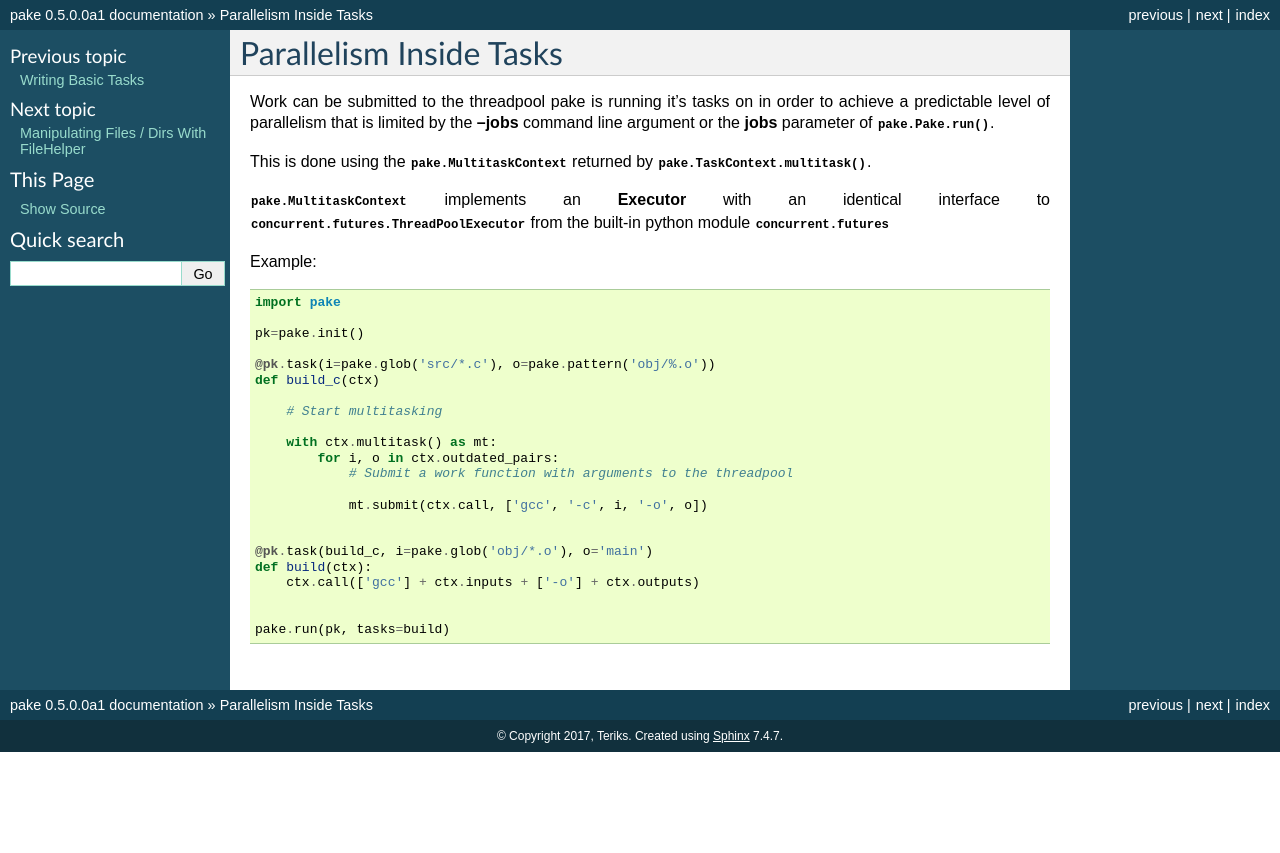
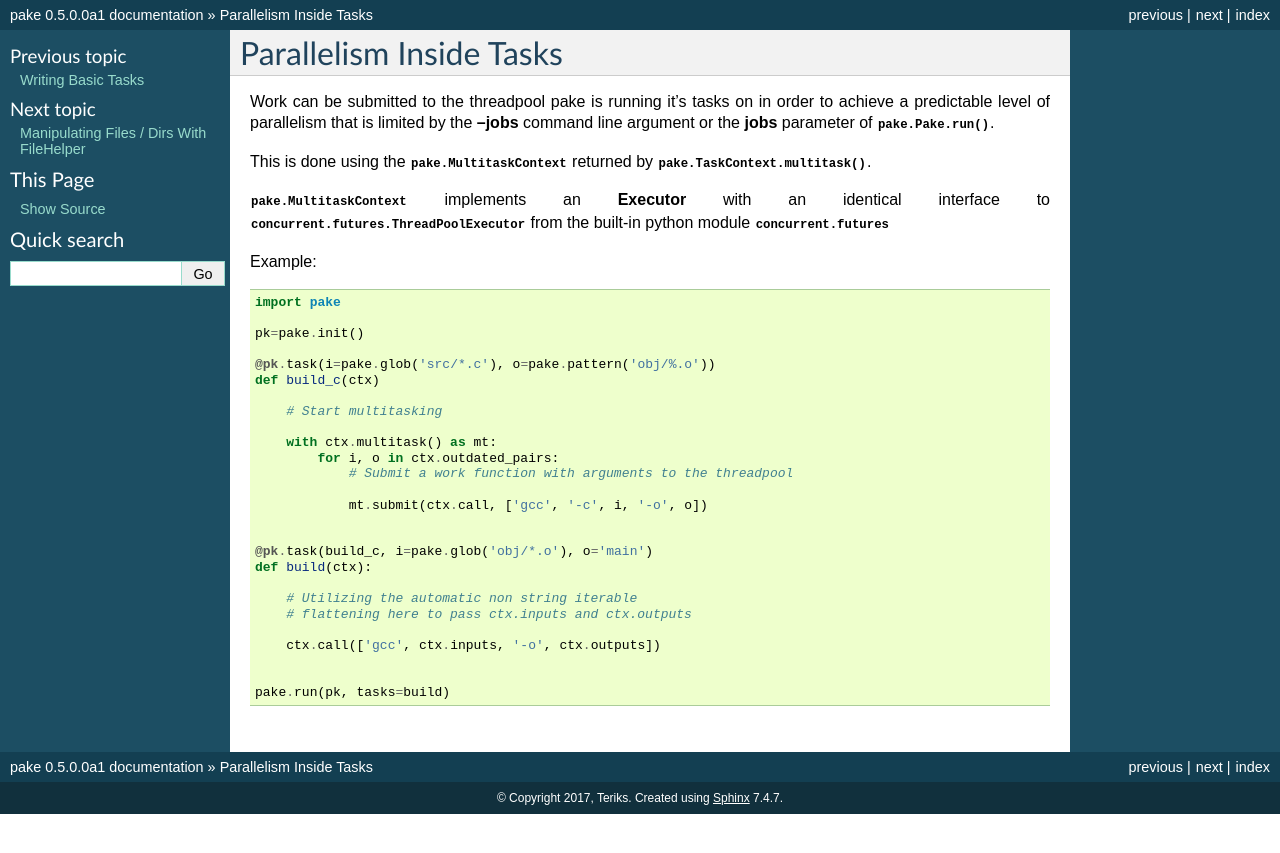
Before and after one commit to Teriks/pake, a Sphinx documentation site: the page built from docs/source/multitasking.rst, in a window 1280 px wide. Shown: the top 853 px of the page. Built offline with Sphinx 7.4.7, drawn with Linux system fonts in a browser that asks for light colours.

Commit message:
Small documentation amendment

```diff
--- a/docs/source/multitasking.rst
+++ b/docs/source/multitasking.rst
@@ -31,7 +31,11 @@ Example:
 
    @pk.task(build_c, i=pake.glob('obj/*.o'), o='main')
    def build(ctx):
-       ctx.call(['gcc'] + ctx.inputs + ['-o'] + ctx.outputs)
+
+       # Utilizing the automatic non string iterable
+       # flattening here to pass ctx.inputs and ctx.outputs
+
+       ctx.call(['gcc', ctx.inputs, '-o', ctx.outputs])
 
 
    pake.run(pk, tasks=build)
```
